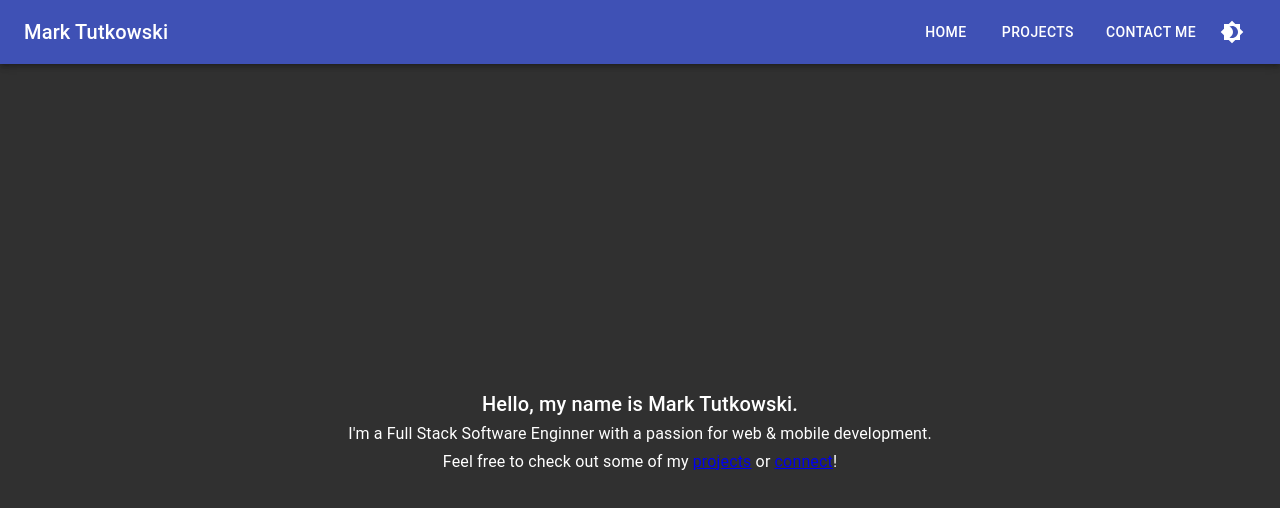
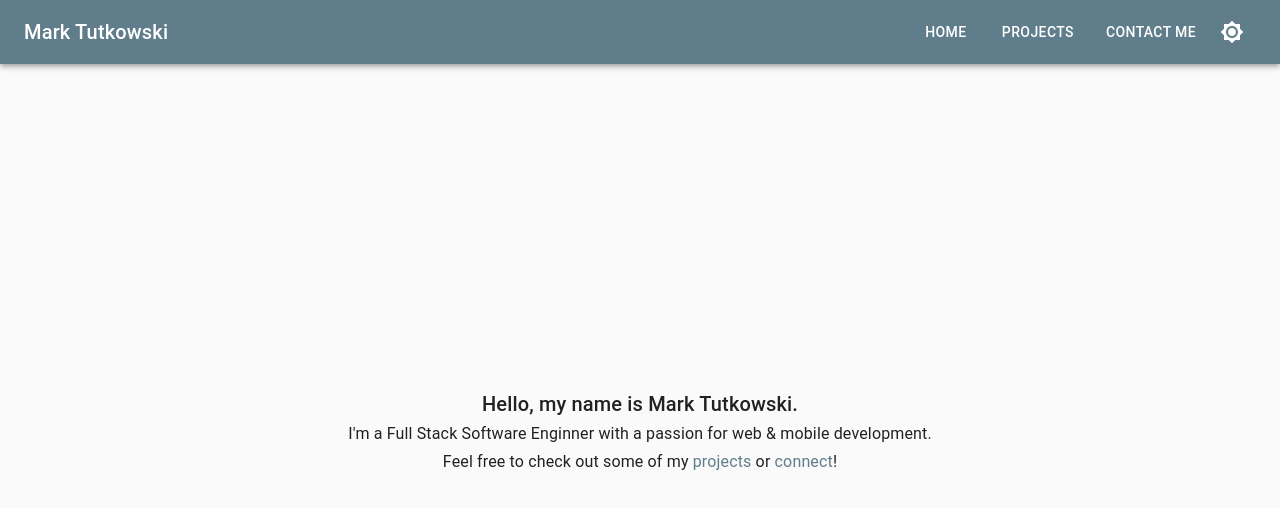
Before and after one commit to tutkowskim/portfolio, a React (Create React App) app in the folder frontend/: page / in a window 1280 px wide. Shown: the top 508 px of the page. Built offline with nearby package versions, Linux system fonts and the light colour scheme.

Commit message:
Playing around with the theme

```diff
--- a/frontend/src/AboutMe.js
+++ b/frontend/src/AboutMe.js
@@ -1,6 +1,7 @@
 import React from 'react';
-import { Link } from 'react-router-dom';
+import { useHistory } from 'react-router-dom';
 
+import Link from '@material-ui/core/Link';
 import Typography from '@material-ui/core/Typography';
 import { makeStyles } from '@material-ui/core/styles';
 
@@ -18,12 +19,15 @@ const useStyles = makeStyles((theme) => ({
 
 function AboutMe() {
   const classes = useStyles();
+  const history = useHistory();
+  const openProjectsPage = () => history.push(ProjectsPage.route);
+  const openContactMePage = () => history.push(ContactMePage.route);
 
   return (
     <div className={classes.aboutMe}>
       <Typography variant="h6" >Hello, my name is Mark Tutkowski.</Typography>
       <Typography variant="subtitle1" >I'm a Full Stack Software Enginner with a passion for web & mobile development.</Typography>
-      <Typography variant="subtitle1" >Feel free to check out some of my <Link to={ProjectsPage.route}>projects</Link> or <Link to={ContactMePage.route}>connect</Link>!</Typography>
+      <Typography variant="subtitle1" >Feel free to check out some of my <Link href="#" onClick={openProjectsPage}>projects</Link> or <Link href="#" onClick={openContactMePage}>connect</Link>!</Typography>
     </div>
   )
 }
--- a/frontend/src/App.js
+++ b/frontend/src/App.js
@@ -13,6 +13,8 @@ import List from '@material-ui/core/List';
 import ListItem from '@material-ui/core/ListItem';
 import ListItemText from '@material-ui/core/ListItemText';
 import { createMuiTheme, makeStyles, ThemeProvider } from '@material-ui/core/styles';
+
+import blueGrey from '@material-ui/core/colors/blueGrey';
 
 import Brightness4Icon from '@material-ui/icons/Brightness4';
 import Brightness7Icon from '@material-ui/icons/Brightness7';
@@ -99,7 +101,7 @@ function ThemedApp(props) {
 }
 
 function App() {
-  const [prefersDarkMode, setPrefersDarkMode] = useLocalStorage('prefersDarkMode', true);
+  const [prefersDarkMode, setPrefersDarkMode] = useLocalStorage('prefersDarkMode', false);
   const toggleDarkMode = () => setPrefersDarkMode(!prefersDarkMode);
 
   const theme = React.useMemo(
@@ -107,6 +109,7 @@ function App() {
       createMuiTheme({
         palette: {
           type: prefersDarkMode ? 'dark' : 'light',
+          primary: blueGrey,
         },
       }),
     [prefersDarkMode],
```
